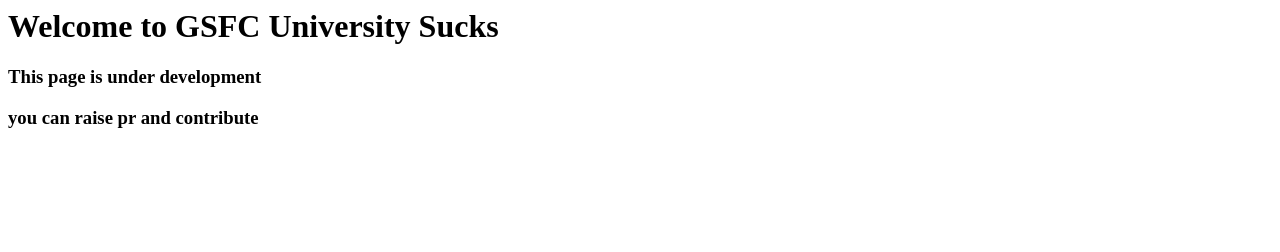
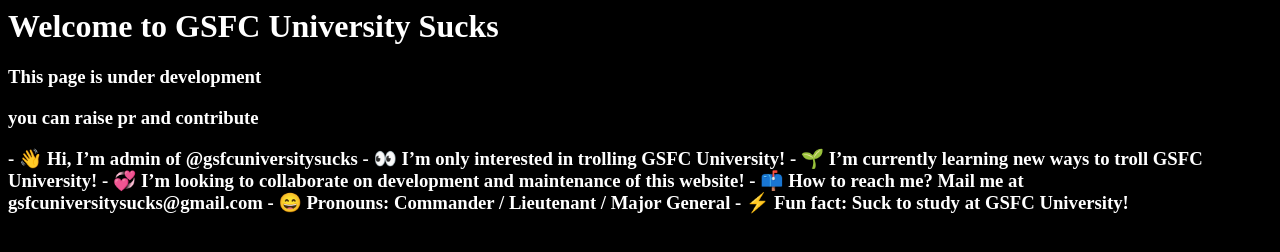
Before and after one commit to gsfcuniversitysucks/gsfcuniversitysucks.github.io, a plain HTML site: page index.html in a window 1280 px wide. Drawn offline with Linux system fonts and the light colour scheme.

Commit message:
Update index.html

```diff
--- a/index.html
+++ b/index.html
@@ -1,10 +1,28 @@
 <html>
   <head>
     <title>Welcome!</title>
+    <style>
+      *{
+        background-color: black;
+        color: white;
+      }
+    </style>
   </head>
   <body>
     <h1>Welcome to GSFC University Sucks</h1>
       <h3>This page is under development</h3>
     <h3>you can raise pr and contribute</h3>
+    <h3>
+- 👋 Hi, I’m admin of @gsfcuniversitysucks
+- 👀 I’m only interested in trolling GSFC University!
+- 🌱 I’m currently learning new ways to troll GSFC University!
+- 💞️ I’m looking to collaborate on development and maintenance of this website!
+- 📫 How to reach me? Mail me at gsfcuniversitysucks@gmail.com
+- 😄 Pronouns: Commander / Lieutenant / Major General
+- ⚡ Fun fact: Suck to study at GSFC University!
+
+
+
+    </h3>
   </body>
 </html>
```
